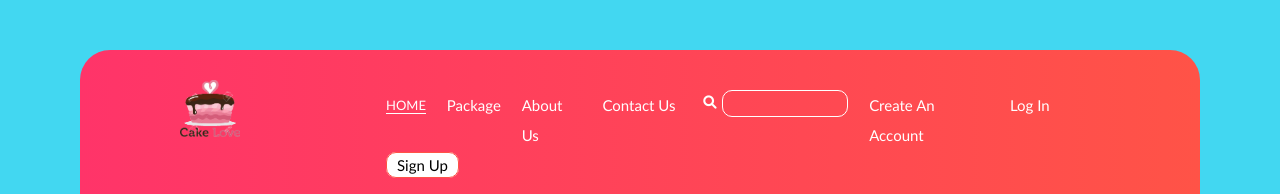
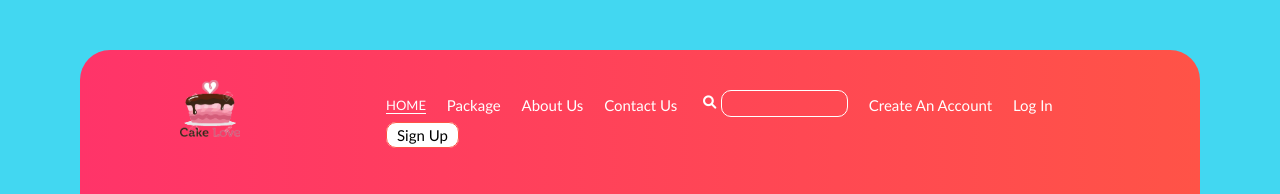
Before and after one commit to Kristle22/online-ordering-project, a website: page index.html in a window 1280 px wide. Shown: the top 194 px of the page. Drawn offline with Linux system fonts and the light colour scheme; grey boxes are pictures that could not be loaded.

Commit message:
navlinks width

```diff
--- a/css/main.css
+++ b/css/main.css
@@ -68,16 +68,16 @@ a.active {
   border-bottom: 1px solid #fff;
 }
 li.about {
-  width: 80px;
+  min-width: 77px;
 }
 li.cont {
-  width: 95px;
+  min-width: 90px;
 }
 li.acc {
-  width: 140px;
+  min-width: 135px;
 }
 li.log {
-  width: 80px;
+  min-width: 77px;
 }
 .sign-up-link {
   background-color: #fff;
```
